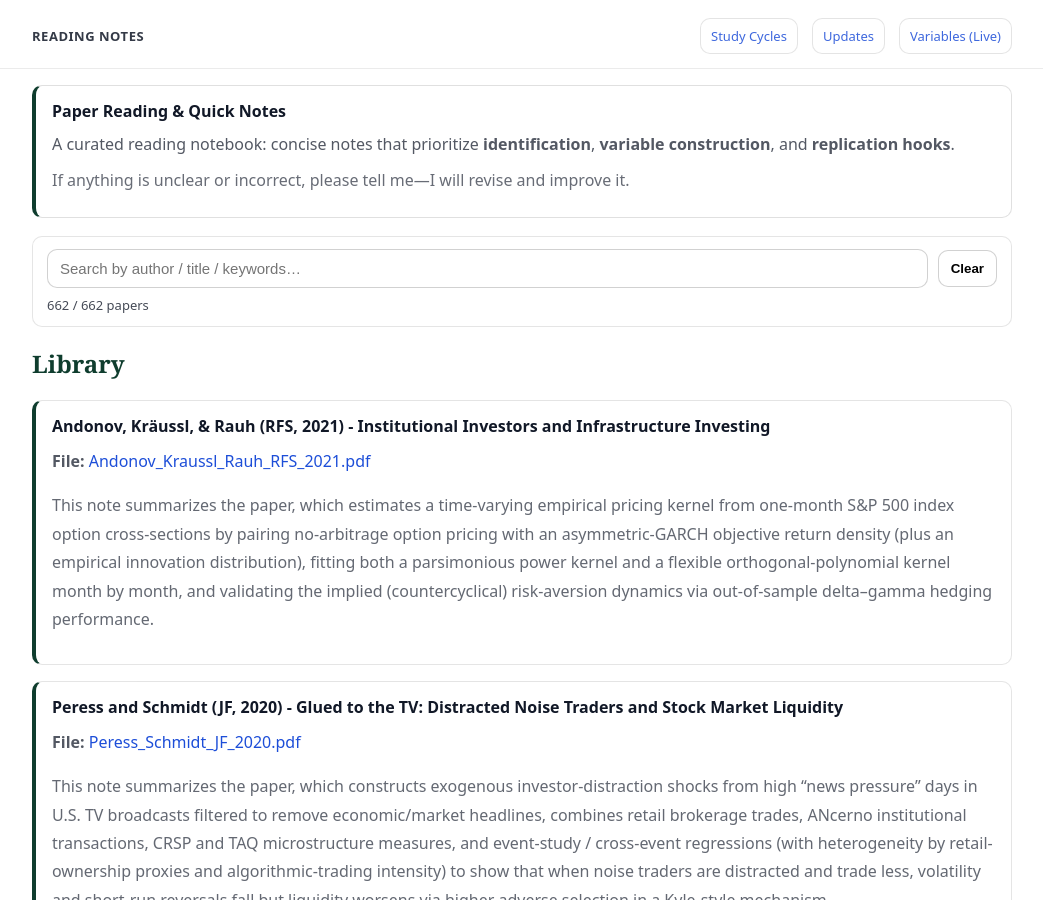
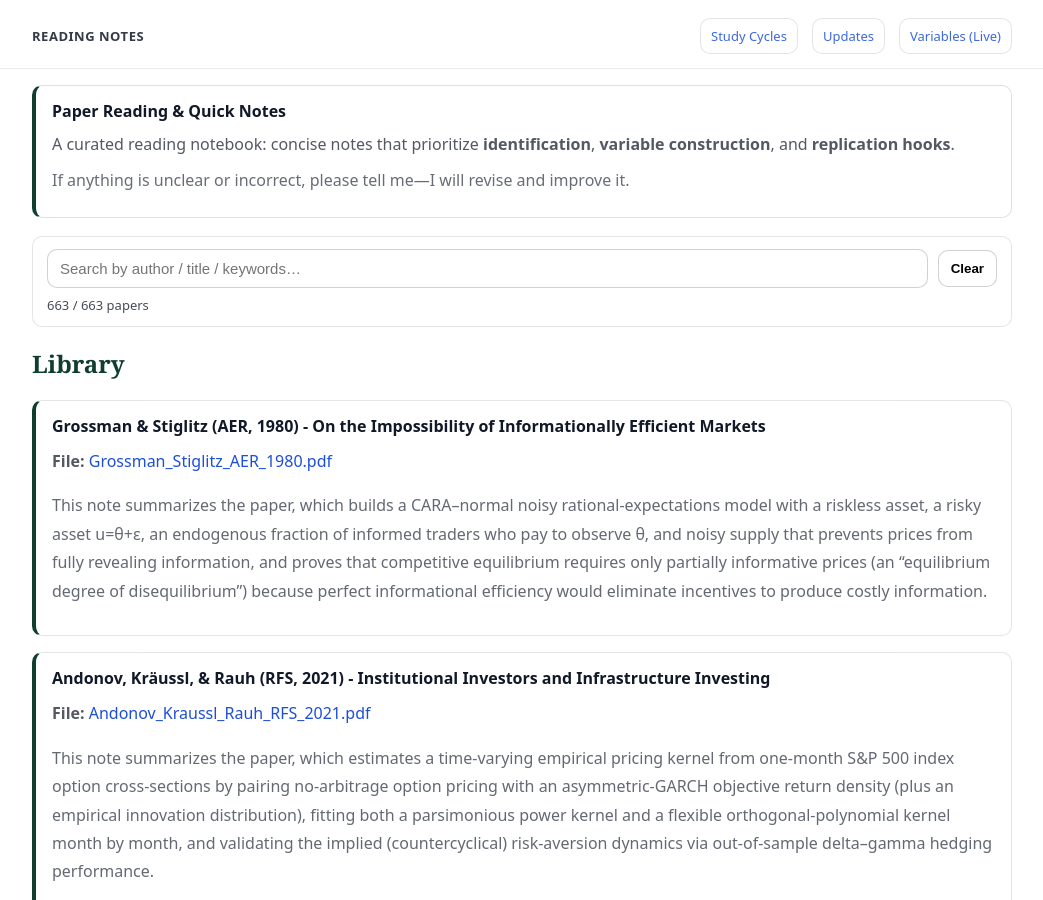
Before and after one commit to yaxinzn/study-archive, a Jekyll site: the page built from reading/index.md, in a window 1280 px wide and 900 px high. Shown: the whole window, without its empty margins (118-1161 px from the left). Built offline with Jekyll 4.4.1, drawn with Linux system fonts in a browser that asks for light colours.

Commit message:
Reading: add/update Grossman_Stiglitz_AER_1980.pdf

```diff
--- a/_data/reading.yml
+++ b/_data/reading.yml
@@ -1,3 +1,7 @@
+- title: "Grossman & Stiglitz (AER, 1980) - On the Impossibility of Informationally Efficient Markets"
+  file: "Grossman_Stiglitz_AER_1980.pdf"
+  desc: "This note summarizes the paper, which builds a CARA–normal noisy rational-expectations model with a riskless asset, a risky asset u=θ+ε, an endogenous fraction of informed traders who pay to observe θ, and noisy supply that prevents prices from fully revealing information, and proves that competitive equilibrium requires only partially informative prices (an “equilibrium degree of disequilibrium”) because perfect informational efficiency would eliminate incentives to produce costly information."
+
 - title: "Andonov, Kräussl, & Rauh (RFS, 2021) - Institutional Investors and Infrastructure Investing"
   file: "Andonov_Kraussl_Rauh_RFS_2021.pdf"
   desc: "This note summarizes the paper, which estimates a time-varying empirical pricing kernel from one-month S&P 500 index option cross-sections by pairing no-arbitrage option pricing with an asymmetric-GARCH objective return density (plus an empirical innovation distribution), fitting both a parsimonious power kernel and a flexible orthogonal-polynomial kernel month by month, and validating the implied (countercyclical) risk-aversion dynamics via out-of-sample delta–gamma hedging performance."
```
Also changed, not shown: 1 other file.
